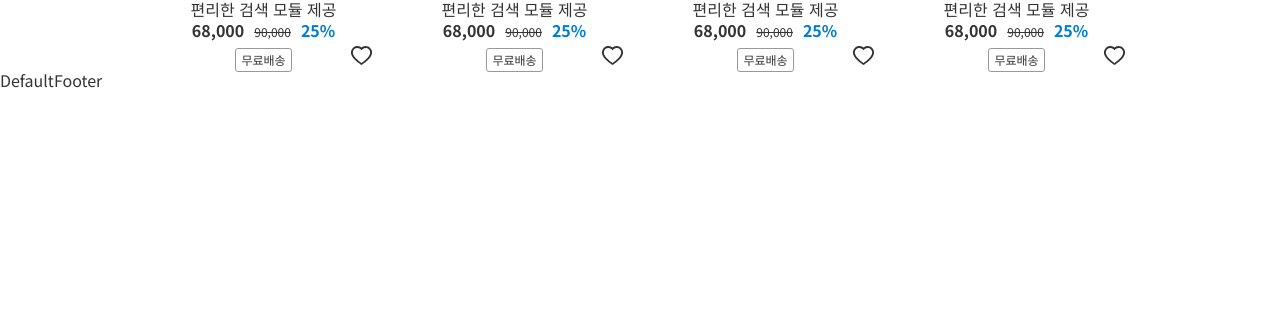
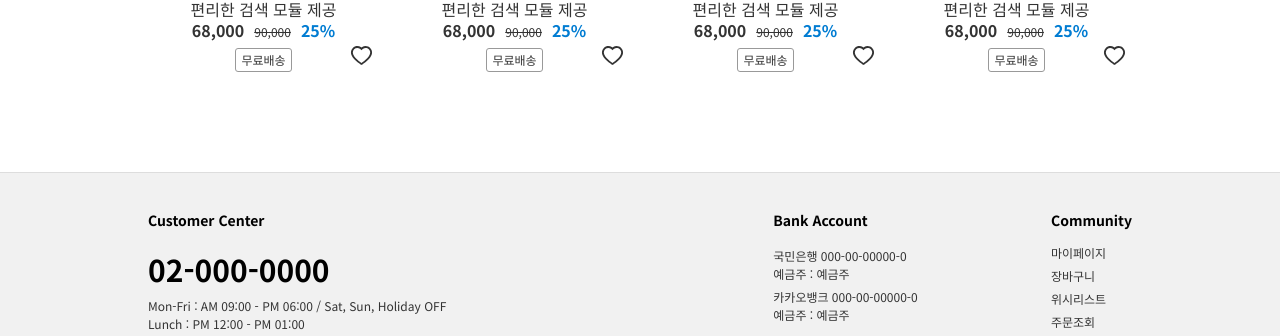
Before and after one commit to Develing1991/dev-shop, a Next.js app: page / in a window 1280 px wide. Shown: the part 4346-4682 px from the top of the page. Before the commit the page ends 4438 px from the top, so only its background shows below. Built offline with nearby package versions, Linux system fonts and the light colour scheme.

Commit message:
footer callcenter

```diff
--- a/src/layouts/footers/DefaultFooter.tsx
+++ b/src/layouts/footers/DefaultFooter.tsx
@@ -1,3 +1,21 @@
+import styled from "@emotion/styled";
+import Contacts from "./components/Contacts/Contacts";
 export default function DefaultFooter() {
-  return <div>DefaultFooter</div>;
+  return (
+    <Footer>
+      <div className="inner">
+        <Contacts />
+      </div>
+    </Footer>
+  );
 }
+const Footer = styled.footer`
+  margin-top: 100px;
+  background-color: #f1f1f1;
+  border-top: 1px solid var(--color-gray-0);
+  .inner {
+    max-width: 1024px;
+    margin: auto;
+    padding: 0 20px;
+  }
+`;
--- /dev/null
+++ b/src/layouts/footers/components/Contacts/Contacts.styles.ts
@@ -0,0 +1,38 @@
+import styled from "@emotion/styled";
+
+export const Contacts = styled.div`
+  display: flex;
+  margin-top: 40px;
+  justify-content: space-between;
+  .call-area {
+    flex-basis: 50%;
+  }
+  dt {
+    font-weight: var(--font-bold);
+    font-size: var(--text-sm);
+    color: var(--color-black);
+    margin-bottom: 20px;
+  }
+  dd {
+    font-size: var(--text-xs);
+    margin-bottom: 5px;
+    line-height: 1.5;
+  }
+  .call {
+    font-size: var(--text-3xl);
+    font-weight: var(--font-bold);
+    color: var(--color-black);
+  }
+
+  .menu {
+    font-size: var(--text-xs);
+    font-weight: var(--font-medium);
+  }
+  .menu li {
+    margin-bottom: 8px;
+  }
+  .menu li a {
+    display: block;
+    padding: 0 3px 3px 0;
+  }
+`;
--- /dev/null
+++ b/src/layouts/footers/components/Contacts/Contacts.tsx
@@ -0,0 +1,44 @@
+import * as S from "./Contacts.styles";
+
+export default function Contacts() {
+  return (
+    <S.Contacts>
+      <dl className="call-area">
+        <dt>Customer Center</dt>
+        <dd className="call">02-000-0000</dd>
+        <dd>
+          <div>Mon-Fri : AM 09:00 - PM 06:00 / Sat, Sun, Holiday OFF</div>
+          <div>Lunch : PM 12:00 - PM 01:00</div>
+        </dd>
+      </dl>
+      <dl>
+        <dt>Bank Account</dt>
+        <dd>
+          <div>국민은행 000-00-00000-0</div>
+          <div>예금주 : 예금주</div>
+        </dd>
+        <dd>
+          <div>카카오뱅크 000-00-00000-0</div>
+          <div>예금주 : 예금주</div>
+        </dd>
+      </dl>
+      <dl>
+        <dt>Community</dt>
+        <ul className="menu">
+          <li>
+            <a href="">마이페이지</a>
+          </li>
+          <li>
+            <a href="">장바구니</a>
+          </li>
+          <li>
+            <a href="">위시리스트</a>
+          </li>
+          <li>
+            <a href="">주문조회</a>
+          </li>
+        </ul>
+      </dl>
+    </S.Contacts>
+  );
+}
```
